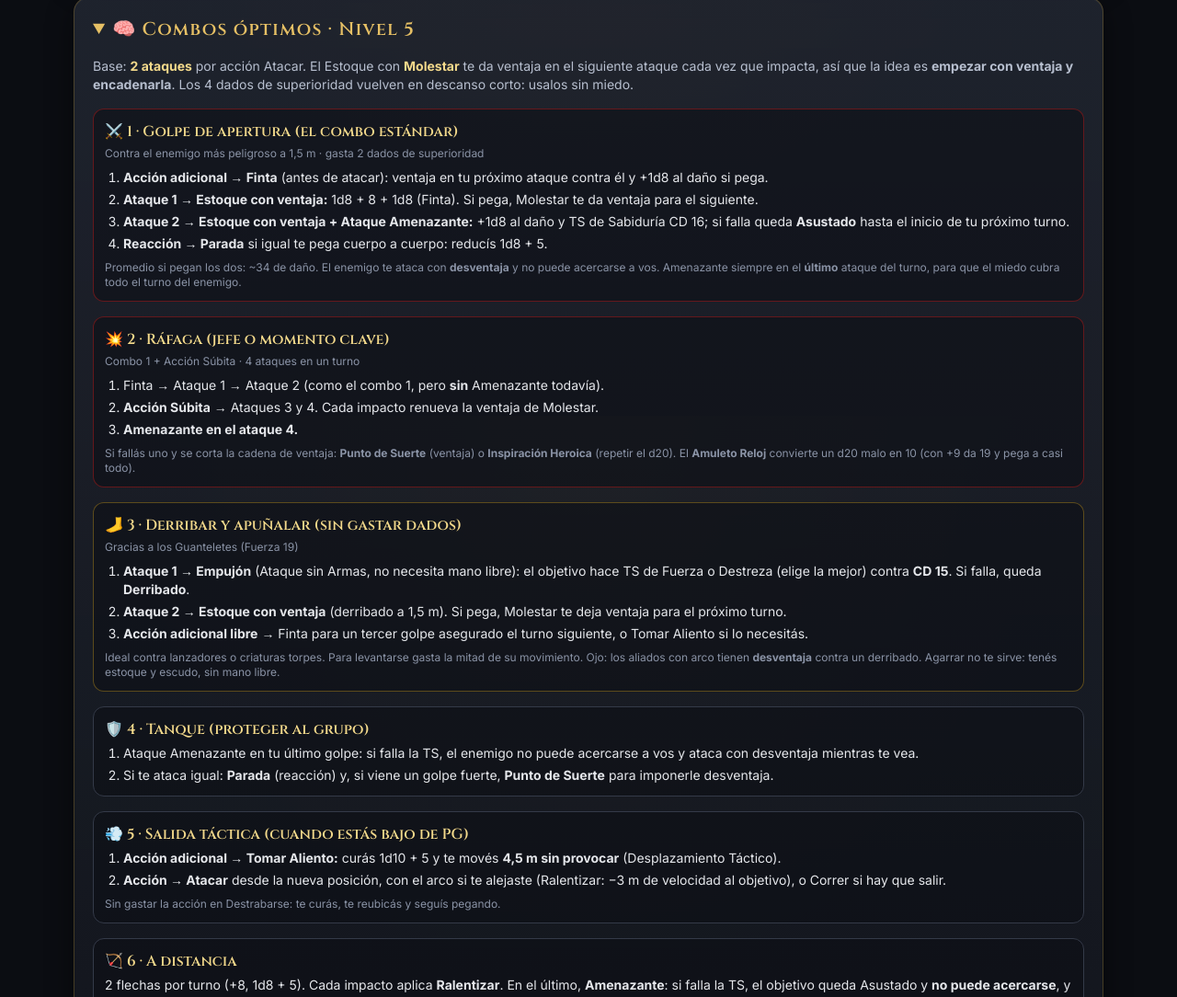
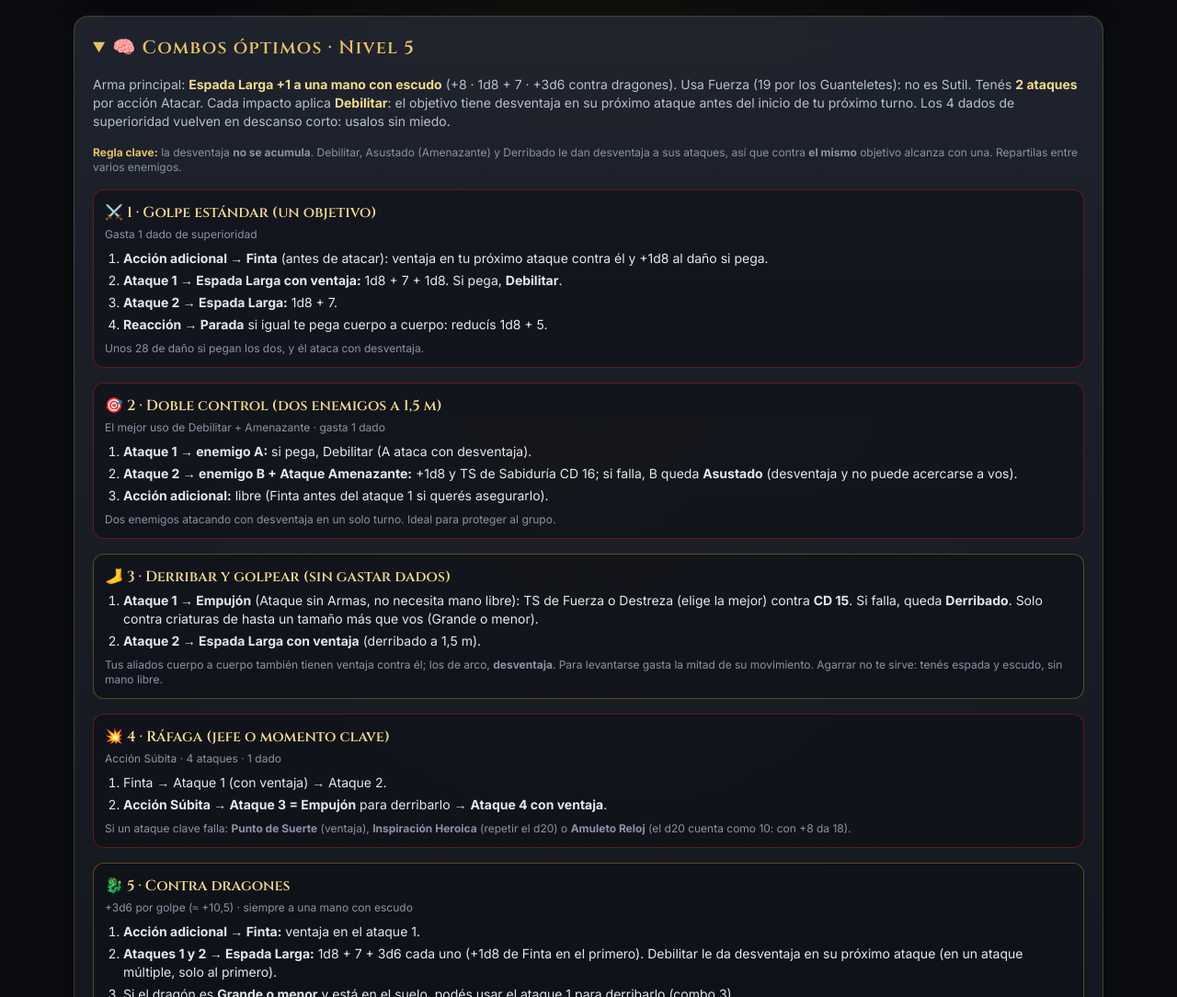
Before and after one commit to manganielloEmiliano/trackers-icespire, a plain HTML site: page valerio.html in a window 1280 px wide. Shown: the part 4348-5432 px from the top of the page at 92% size. Drawn offline with nearby package versions, Linux system fonts and the light colour scheme.

Commit message:
feat: make the longsword Valerio's main weapon and lend the rapier

```diff
--- a/valerio.html
+++ b/valerio.html
@@ -185,79 +185,80 @@
       <details open>
         <summary class="card-title text-xl cursor-pointer select-none">🧠 Combos óptimos · Nivel 5</summary>
         <div class="mt-4 space-y-4 text-sm">
-          <p class="text-ink-300">Base: <b class="text-gold-300">2 ataques</b> por acción Atacar. El Estoque con <b class="text-gold-300">Molestar</b> te da ventaja en el siguiente ataque cada vez que impacta, así que la idea es <b>empezar con ventaja y encadenarla</b>. Los 4 dados de superioridad vuelven en descanso corto: usalos sin miedo.</p>
+          <p class="text-ink-300">Arma principal: <b class="text-gold-300">Espada Larga +1 a una mano con escudo</b> (+8 · 1d8 + 7 · +3d6 contra dragones). Usa Fuerza (19 por los Guanteletes): no es Sutil. Tenés <b class="text-gold-300">2 ataques</b> por acción Atacar. Cada impacto aplica <b class="text-gold-300">Debilitar</b>: el objetivo tiene desventaja en su próximo ataque antes del inicio de tu próximo turno. Los 4 dados de superioridad vuelven en descanso corto: usalos sin miedo.</p>
+          <p class="text-xs text-ink-400"><b class="text-gold-400">Regla clave:</b> la desventaja <b>no se acumula</b>. Debilitar, Asustado (Amenazante) y Derribado le dan desventaja a sus ataques, así que contra <b>el mismo</b> objetivo alcanza con una. Repartilas entre varios enemigos.</p>
 
           <div class="rounded-xl border border-crimson-600/60 bg-ink-950/50 p-3">
-            <div class="font-display text-gold-300 text-base mb-1">⚔️ 1 · Golpe de apertura (el combo estándar)</div>
-            <div class="text-xs text-ink-400 mb-2">Contra el enemigo más peligroso a 1,5 m · gasta 2 dados de superioridad</div>
+            <div class="font-display text-gold-300 text-base mb-1">⚔️ 1 · Golpe estándar (un objetivo)</div>
+            <div class="text-xs text-ink-400 mb-2">Gasta 1 dado de superioridad</div>
             <ol class="list-decimal ml-5 space-y-1">
               <li><b>Acción adicional → Finta</b> (antes de atacar): ventaja en tu próximo ataque contra él y +1d8 al daño si pega.</li>
-              <li><b>Ataque 1 → Estoque con ventaja:</b> 1d8 + 8 + 1d8 (Finta). Si pega, Molestar te da ventaja para el siguiente.</li>
-              <li><b>Ataque 2 → Estoque con ventaja + Ataque Amenazante:</b> +1d8 al daño y TS de Sabiduría CD 16; si falla queda <b>Asustado</b> hasta el inicio de tu próximo turno.</li>
+              <li><b>Ataque 1 → Espada Larga con ventaja:</b> 1d8 + 7 + 1d8. Si pega, <b>Debilitar</b>.</li>
+              <li><b>Ataque 2 → Espada Larga:</b> 1d8 + 7.</li>
               <li><b>Reacción → Parada</b> si igual te pega cuerpo a cuerpo: reducís 1d8 + 5.</li>
             </ol>
-            <p class="text-xs text-ink-400 mt-2">Promedio si pegan los dos: ~34 de daño. El enemigo te ataca con <b>desventaja</b> y no puede acercarse a vos. Amenazante siempre en el <b>último</b> ataque del turno, para que el miedo cubra todo el turno del enemigo.</p>
+            <p class="text-xs text-ink-400 mt-2">Unos 28 de daño si pegan los dos, y él ataca con desventaja.</p>
           </div>
 
           <div class="rounded-xl border border-crimson-600/60 bg-ink-950/50 p-3">
-            <div class="font-display text-gold-300 text-base mb-1">💥 2 · Ráfaga (jefe o momento clave)</div>
-            <div class="text-xs text-ink-400 mb-2">Combo 1 + Acción Súbita · 4 ataques en un turno</div>
+            <div class="font-display text-gold-300 text-base mb-1">🎯 2 · Doble control (dos enemigos a 1,5 m)</div>
+            <div class="text-xs text-ink-400 mb-2">El mejor uso de Debilitar + Amenazante · gasta 1 dado</div>
             <ol class="list-decimal ml-5 space-y-1">
-              <li>Finta → Ataque 1 → Ataque 2 (como el combo 1, pero <b>sin</b> Amenazante todavía).</li>
-              <li><b>Acción Súbita</b> → Ataques 3 y 4. Cada impacto renueva la ventaja de Molestar.</li>
-              <li><b>Amenazante en el ataque 4.</b></li>
+              <li><b>Ataque 1 → enemigo A:</b> si pega, Debilitar (A ataca con desventaja).</li>
+              <li><b>Ataque 2 → enemigo B + Ataque Amenazante:</b> +1d8 y TS de Sabiduría CD 16; si falla, B queda <b>Asustado</b> (desventaja y no puede acercarse a vos).</li>
+              <li><b>Acción adicional:</b> libre (Finta antes del ataque 1 si querés asegurarlo).</li>
             </ol>
-            <p class="text-xs text-ink-400 mt-2">Si fallás uno y se corta la cadena de ventaja: <b>Punto de Suerte</b> (ventaja) o <b>Inspiración Heroica</b> (repetir el d20). El <b>Amuleto Reloj</b> convierte un d20 malo en 10 (con +9 da 19 y pega a casi todo).</p>
+            <p class="text-xs text-ink-400 mt-2">Dos enemigos atacando con desventaja en un solo turno. Ideal para proteger al grupo.</p>
           </div>
 
           <div class="rounded-xl border border-gold-600/50 bg-ink-950/50 p-3">
-            <div class="font-display text-gold-300 text-base mb-1">🦶 3 · Derribar y apuñalar (sin gastar dados)</div>
-            <div class="text-xs text-ink-400 mb-2">Gracias a los Guanteletes (Fuerza 19)</div>
+            <div class="font-display text-gold-300 text-base mb-1">🦶 3 · Derribar y golpear (sin gastar dados)</div>
             <ol class="list-decimal ml-5 space-y-1">
-              <li><b>Ataque 1 → Empujón</b> (Ataque sin Armas, no necesita mano libre): el objetivo hace TS de Fuerza o Destreza (elige la mejor) contra <b>CD 15</b>. Si falla, queda <b>Derribado</b>.</li>
-              <li><b>Ataque 2 → Estoque con ventaja</b> (derribado a 1,5 m). Si pega, Molestar te deja ventaja para el próximo turno.</li>
-              <li><b>Acción adicional libre</b> → Finta para un tercer golpe asegurado el turno siguiente, o Tomar Aliento si lo necesitás.</li>
+              <li><b>Ataque 1 → Empujón</b> (Ataque sin Armas, no necesita mano libre): TS de Fuerza o Destreza (elige la mejor) contra <b>CD 15</b>. Si falla, queda <b>Derribado</b>. Solo contra criaturas de hasta un tamaño más que vos (Grande o menor).</li>
+              <li><b>Ataque 2 → Espada Larga con ventaja</b> (derribado a 1,5 m).</li>
             </ol>
-            <p class="text-xs text-ink-400 mt-2">Ideal contra lanzadores o criaturas torpes. Para levantarse gasta la mitad de su movimiento. Ojo: los aliados con arco tienen <b>desventaja</b> contra un derribado. Agarrar no te sirve: tenés estoque y escudo, sin mano libre.</p>
+            <p class="text-xs text-ink-400 mt-2">Tus aliados cuerpo a cuerpo también tienen ventaja contra él; los de arco, <b>desventaja</b>. Para levantarse gasta la mitad de su movimiento. Agarrar no te sirve: tenés espada y escudo, sin mano libre.</p>
+          </div>
+
+          <div class="rounded-xl border border-crimson-600/60 bg-ink-950/50 p-3">
+            <div class="font-display text-gold-300 text-base mb-1">💥 4 · Ráfaga (jefe o momento clave)</div>
+            <div class="text-xs text-ink-400 mb-2">Acción Súbita · 4 ataques · 1 dado</div>
+            <ol class="list-decimal ml-5 space-y-1">
+              <li>Finta → Ataque 1 (con ventaja) → Ataque 2.</li>
+              <li><b>Acción Súbita → Ataque 3 = Empujón</b> para derribarlo → <b>Ataque 4 con ventaja</b>.</li>
+            </ol>
+            <p class="text-xs text-ink-400 mt-2">Si un ataque clave falla: <b>Punto de Suerte</b> (ventaja), <b>Inspiración Heroica</b> (repetir el d20) o <b>Amuleto Reloj</b> (el d20 cuenta como 10: con +8 da 18).</p>
+          </div>
+
+          <div class="rounded-xl border border-gold-600/50 bg-ink-950/50 p-3">
+            <div class="font-display text-gold-300 text-base mb-1">🐉 5 · Contra dragones</div>
+            <div class="text-xs text-ink-400 mb-2">+3d6 por golpe (≈ +10,5) · siempre a una mano con escudo</div>
+            <ol class="list-decimal ml-5 space-y-1">
+              <li><b>Acción adicional → Finta:</b> ventaja en el ataque 1.</li>
+              <li><b>Ataques 1 y 2 → Espada Larga:</b> 1d8 + 7 + 3d6 cada uno (+1d8 de Finta en el primero). Debilitar le da desventaja en su próximo ataque (en un ataque múltiple, solo al primero).</li>
+              <li>Si el dragón es <b>Grande o menor</b> y está en el suelo, podés usar el ataque 1 para derribarlo (combo 3).</li>
+              <li><b>Reacción → Parada</b> contra garra o mordisco (no sirve contra el aliento: es una salvación, no un ataque).</li>
+            </ol>
+            <p class="text-xs text-ink-400 mt-2">Unos 50 de daño si pegan los dos. A dos manos hacés <b>menos</b> (1d10 + 5, sin Duelo) y bajás a CA 17: no conviene.</p>
           </div>
 
           <div class="rounded-xl border border-ink-600 bg-ink-950/50 p-3">
-            <div class="font-display text-gold-300 text-base mb-1">🛡️ 4 · Tanque (proteger al grupo)</div>
+            <div class="font-display text-gold-300 text-base mb-1">💨 6 · Salida táctica (cuando estás bajo de PG)</div>
             <ol class="list-decimal ml-5 space-y-1">
-              <li>Ataque Amenazante en tu último golpe: si falla la TS, el enemigo no puede acercarse a vos y ataca con desventaja mientras te vea.</li>
-              <li>Si te ataca igual: <b>Parada</b> (reacción) y, si viene un golpe fuerte, <b>Punto de Suerte</b> para imponerle desventaja.</li>
+              <li><b>Acción adicional → Tomar Aliento:</b> curás 1d10 + 5 y te movés <b>4,5 m sin provocar</b> (Desplazamiento Táctico).</li>
+              <li><b>Acción → Atacar</b> desde la nueva posición (con el arco si te alejaste) o Correr si hay que salir.</li>
             </ol>
           </div>
 
           <div class="rounded-xl border border-ink-600 bg-ink-950/50 p-3">
-            <div class="font-display text-gold-300 text-base mb-1">💨 5 · Salida táctica (cuando estás bajo de PG)</div>
-            <ol class="list-decimal ml-5 space-y-1">
-              <li><b>Acción adicional → Tomar Aliento:</b> curás 1d10 + 5 y te movés <b>4,5 m sin provocar</b> (Desplazamiento Táctico).</li>
-              <li><b>Acción → Atacar</b> desde la nueva posición, con el arco si te alejaste (Ralentizar: −3 m de velocidad al objetivo), o Correr si hay que salir.</li>
-            </ol>
-            <p class="text-xs text-ink-400 mt-2">Sin gastar la acción en Destrabarse: te curás, te reubicás y seguís pegando.</p>
-          </div>
-
-          <div class="rounded-xl border border-ink-600 bg-ink-950/50 p-3">
-            <div class="font-display text-gold-300 text-base mb-1">🏹 6 · A distancia</div>
-            <p>2 flechas por turno (+8, 1d8 + 5). Cada impacto aplica <b>Ralentizar</b>. En el último, <b>Amenazante</b>: si falla la TS, el objetivo queda Asustado y <b>no puede acercarse</b>, y además está lento. Finta no sirve acá (pide estar a 1,5 m).</p>
-          </div>
-
-          <div class="rounded-xl border border-gold-600/50 bg-ink-950/50 p-3">
-            <div class="font-display text-gold-300 text-base mb-1">🐉 7 · Contra dragones (Espada Larga +1)</div>
-            <div class="text-xs text-ink-400 mb-2">Cambiá el Estoque por la Espada Larga: +3d6 por golpe (≈ +10,5)</div>
-            <ol class="list-decimal ml-5 space-y-1">
-              <li><b>Acción adicional → Finta:</b> ventaja en el primer ataque (acá no tenés Molestar para encadenar).</li>
-              <li><b>Ataque 1 → Espada Larga con ventaja:</b> 1d8 + 7 + 3d6 + 1d8 (Finta). <b>Debilitar:</b> el dragón tiene desventaja en su próximo ataque.</li>
-              <li><b>Ataque 2 → Espada Larga + Ataque Amenazante:</b> +1d8 y TS de Sabiduría CD 16 o Asustado.</li>
-              <li><b>Reacción → Parada</b> contra garra o mordisco (no sirve contra el aliento: es una salvación, no un ataque).</li>
-            </ol>
-            <p class="text-xs text-ink-400 mt-2">Con escudo (1 mano): +8, 1d8 + 7 + 3d6, CA 19. A dos manos: 1d10 + 5 + 3d6 (promedio 10,5 contra 11,5 a una mano por el Duelo) y CA 17: <b>menos daño y peor defensa</b>. Usala siempre a una mano con escudo. Contra todo lo que no sea dragón, el Estoque sigue siendo mejor (+9 y Molestar).</p>
+            <div class="font-display text-gold-300 text-base mb-1">🏹 7 · A distancia</div>
+            <p>2 flechas por turno (+8, 1d8 + 5). Cada impacto aplica <b>Ralentizar</b> (−3 m). En el último, <b>Amenazante</b>: si falla la TS, queda Asustado y <b>no puede acercarse</b>, y además está lento. Finta no sirve acá (pide estar a 1,5 m).</p>
           </div>
 
           <div class="text-xs text-ink-400 space-y-1">
             <div><span class="text-gold-400">Fuera de combate:</span> Intimidación con <b>ventaja</b> (Casco) y +5; si fallás, Mente Táctica suma 1d10 (si igual fallás, no se gasta).</div>
-            <div><span class="text-gold-400">Prioridad de dados:</span> Finta + Amenazante en el turno 1 contra la amenaza principal → Parada para golpes fuertes → guardá 1 dado si no hay descanso corto cerca.</div>
+            <div><span class="text-gold-400">Prioridad de dados:</span> Finta en el turno 1 contra la amenaza principal → Amenazante contra un <b>segundo</b> enemigo → Parada para golpes fuertes → guardá 1 dado si no hay descanso corto cerca.</div>
+            <div><span class="text-gold-400">Maestría libre:</span> la de Molestar (Estoque) no se usa mientras Poema lo tenga. Podés cambiarla tras un descanso largo.</div>
           </div>
         </div>
       </details>
@@ -372,8 +373,6 @@
   ].map(([name, ab, prof, adv]) => ({ name, ab, prof: !!prof, adv: !!adv, mod: MOD[ab] + (prof ? PROF : 0) }));
 
   const WEAPONS = [
-    { name: 'Estoque +1', atk: 9, dice: [1, 8], dmg: 8, type: 'perforante (mágico)', range: fmt(5),
-      mastery: 'Molestar (Vex): ventaja en tu próximo ataque contra ese objetivo', note: 'Sutil · Duelo +2' },
     { name: 'Espada Larga +1 (1 mano)', atk: 8, dice: [1, 8], dmg: 7, type: 'cortante (mágico)', range: fmt(5),
       mastery: 'Debilitar (Sap): el objetivo tiene desventaja en su próximo ataque antes del inicio de tu próximo turno', note: 'Usa FUE (Guanteletes) · Duelo +2 · con escudo', slayer: { label: 'Dragón', dice: [3, 6] } },
     { name: 'Espada Larga +1 (2 manos)', atk: 8, dice: [1, 10], dmg: 5, type: 'cortante (mágico)', range: fmt(5),
@@ -391,7 +390,7 @@
     ['Tomar Aliento', `Acción adicional: cura 1d10 + ${FIGHTER_LEVEL}. 3 usos por descanso largo; recuperas 1 en descanso corto.`],
     ['Mente Táctica', 'Al fallar una prueba de característica, gasta 1 uso de Tomar Aliento para sumar 1d10. Si aun así fallas, no se gasta.'],
     ['Acción Súbita', '1 Acción Principal extra en tu turno (no para Magia). 1 uso por descanso corto o largo.'],
-    ['Maestría de Armas (4)', 'Estoque (Molestar), Espada Larga (Debilitar), Arco Largo (Ralentizar) y Daga (Mellar). Podés cambiar 1 tras cada descanso largo.'],
+    ['Maestría de Armas (4)', 'Espada Larga (Debilitar), Arco Largo (Ralentizar), Daga (Mellar) y Estoque (Molestar, sin uso mientras esté prestado). Podés cambiar 1 tras cada descanso largo.'],
     ['Superioridad en Combate', '4 dados d8 por descanso corto o largo. CD de maniobras 16 (8 + 3 + 5 DES).'],
     ['Ataque Amenazante', 'Al impactar: +1d8 al daño y el objetivo hace TS de Sabiduría CD 16; si falla queda Asustado hasta el inicio de tu próximo turno (desventaja en ataques y pruebas mientras te vea; no puede acercarse a vos).'],
     ['Finta', 'Acción adicional: ventaja en tu próximo ataque este turno contra una criatura a 5 pies (1,5 m); +1d8 al daño si impacta.'],
@@ -742,7 +741,7 @@
         <div><span class="text-gold-400">Competencias:</span> todas las armaduras y escudos; armas simples y marciales.</div>
         <div><span class="text-gold-400">Herramientas:</span> Navegante, Vehículos acuáticos, Cartógrafo.</div>
         <div><span class="text-gold-400">Idiomas:</span> Común, Élfico, Jerga de Corsarios.</div>
-        <div><span class="text-gold-400">Objetos mágicos:</span> Estoque +1 · Espada Larga +1 (+3d6 contra dragones; versátil) · Amuleto Reloj (sintonizado) · Guanteletes de Fuerza de Ogro (sintonizado: Fuerza 19) · Casco de Intimidación (ventaja en Intimidación). Sintonización 2/3.</div>
+        <div><span class="text-gold-400">Objetos mágicos:</span> Espada Larga +1 (arma principal; +3d6 contra dragones; versátil) · Estoque +1 (prestado a Poema del Sol) · Amuleto Reloj (sintonizado) · Guanteletes de Fuerza de Ogro (sintonizado: Fuerza 19) · Casco de Intimidación (ventaja en Intimidación). Sintonización 2/3.</div>
         <div><span class="text-gold-400">Monturas:</span> Caballo de monta (silla y alforjas) · Mula de carga · Caballo de monta no muerto, vinculado a Valerio (CA 11 · 13 PG · velocidad 60 pies / 18 m; no necesita forraje).</div>
         <div><span class="text-gold-400">Equipo destacado:</span> Ropa para el frío (ventaja en salvaciones contra frío extremo).</div>
       </div>`;
```
